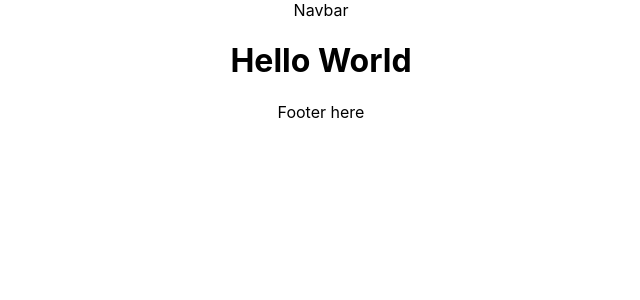
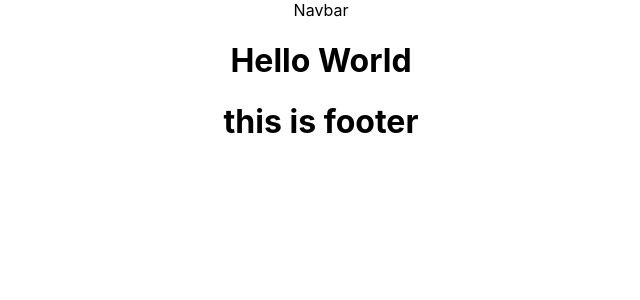
Before and after one commit to masoudashams/coresdemundo, a React (Create React App) app: page / in a window 1280 px wide. Shown: the top 300 px of the page, without its empty margins (319-959 px from the left). Built offline with nearby package versions, Linux system fonts and the light colour scheme.

Commit message:
this is test

```diff
--- a/src/components/Footer.js
+++ b/src/components/Footer.js
@@ -3,7 +3,7 @@ import React from 'react'
 function Footer() {
   return (
     <footer>
-      Footer here
+      <h1> this is footer</h1>
     </footer>
   )
 }
```
